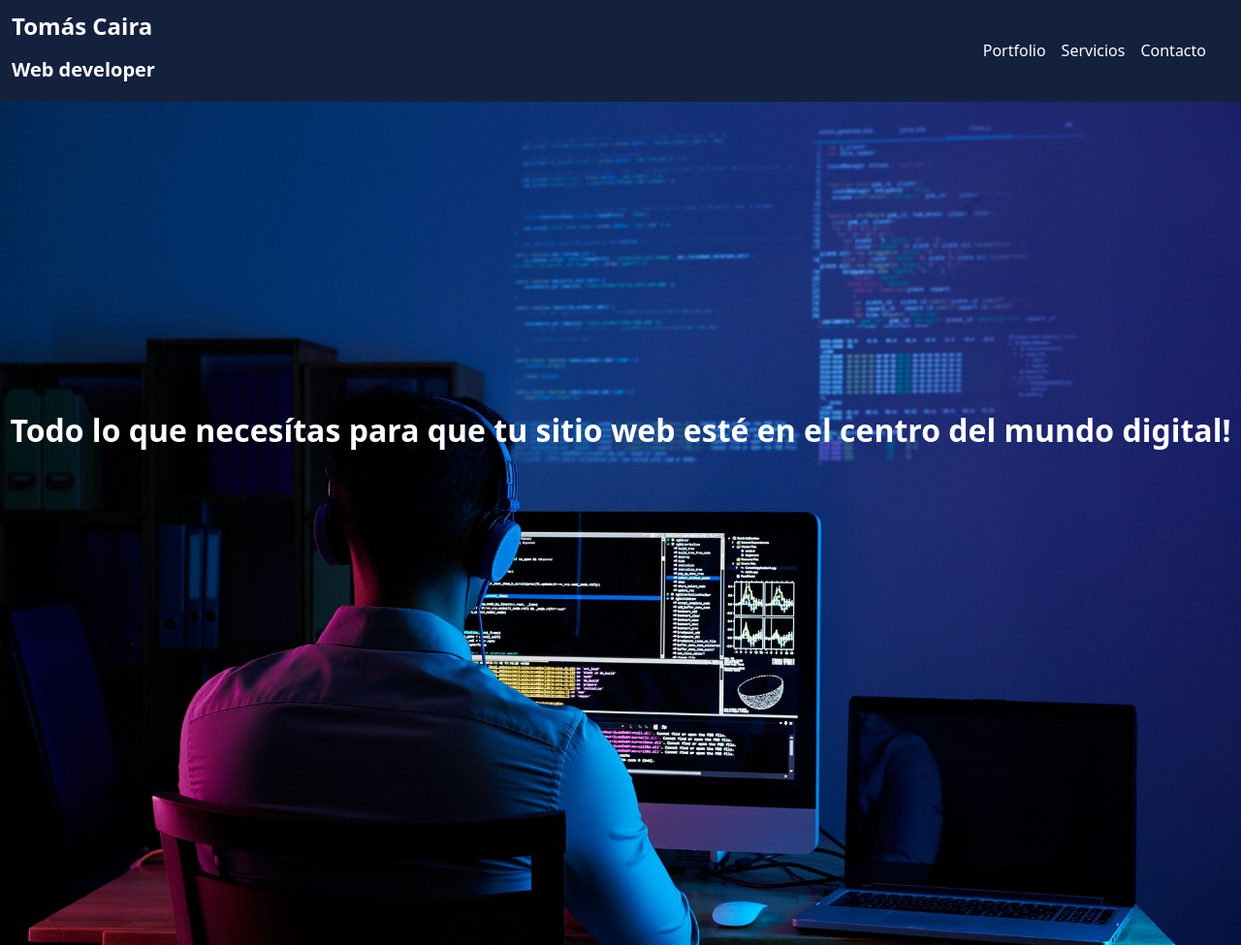
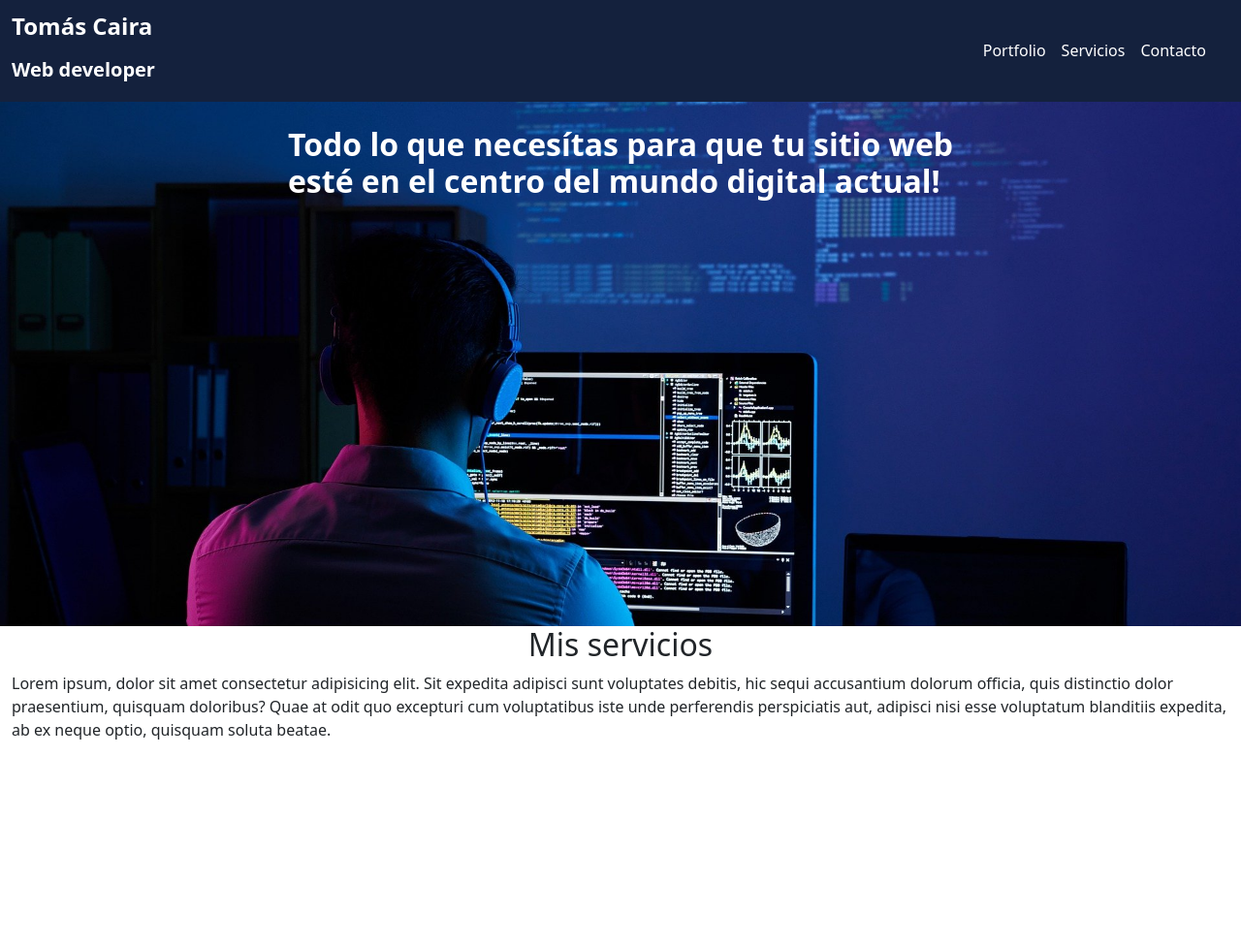
Before and after one commit to TomasCairaBoronat/repository_myPortfolio, a website: page root/index.html in a window 1280 px wide. Shown: the whole page at 97% size. After the commit the page ends 800 px from the top, so only its background shows below. Drawn offline with nearby package versions, Linux system fonts and the light colour scheme.

Commit message:
Creacion de inicio del index estilizado y ezqueleto de mis servicios

```diff
--- a/root/index.html
+++ b/root/index.html
@@ -42,8 +42,12 @@
   </nav>
 </header>
 <main>
-  <section class="intro">
-      <h1 class="h1Index">Todo lo que necesítas para que tu sitio web esté en el centro del mundo digital!</h1>
+  <section class="intro container-fluid">
+      <h1 class="h1Index">Todo lo que necesítas para que tu sitio web <br>esté en el centro del mundo digital actual!</h1>
+  </section>
+  <section class="section2 container-fluid">
+    <h2 class="section2H2">Mis servicios</h2>
+    <p>Lorem ipsum, dolor sit amet consectetur adipisicing elit. Sit expedita adipisci sunt voluptates debitis, hic sequi accusantium dolorum officia, quis distinctio dolor praesentium, quisquam doloribus? Quae at odit quo excepturi cum voluptatibus iste unde perferendis perspiciatis aut, adipisci nisi esse voluptatum blanditiis expedita, ab ex neque optio, quisquam soluta beatae.</p>
   </section>
 </main>
 <footer>
--- a/root/style/style.scss
+++ b/root/style/style.scss
@@ -32,7 +32,7 @@ $colorIndex:rgb(255, 255, 255);
   background-image: url(../assets/foto2.jpg);
 
   /* Full height */
-  height: 50%;
+  height: 100%;
 
   /* Center and scale the image nicely */
   background-position: center;
@@ -40,14 +40,20 @@ $colorIndex:rgb(255, 255, 255);
   background-size: cover;
   justify-items: center;
     align-items: center;
-    padding-top: 25%;
+    padding-top: 0%;
   .h1Index{
     color: $colorIndex;
     font-size: 2rem;
+    margin-top: 2%;
+    font-weight: 600;
+    margin-bottom: 35%;
 
-    font-weight: 600;
-    margin-bottom: 40%;
-
+  }
+}
+.section2{
+  .section2H2{
+    align-self: center;
+    justify-self: center;
   }
 }
 
```
Also changed, not shown: root/style/style.css.
